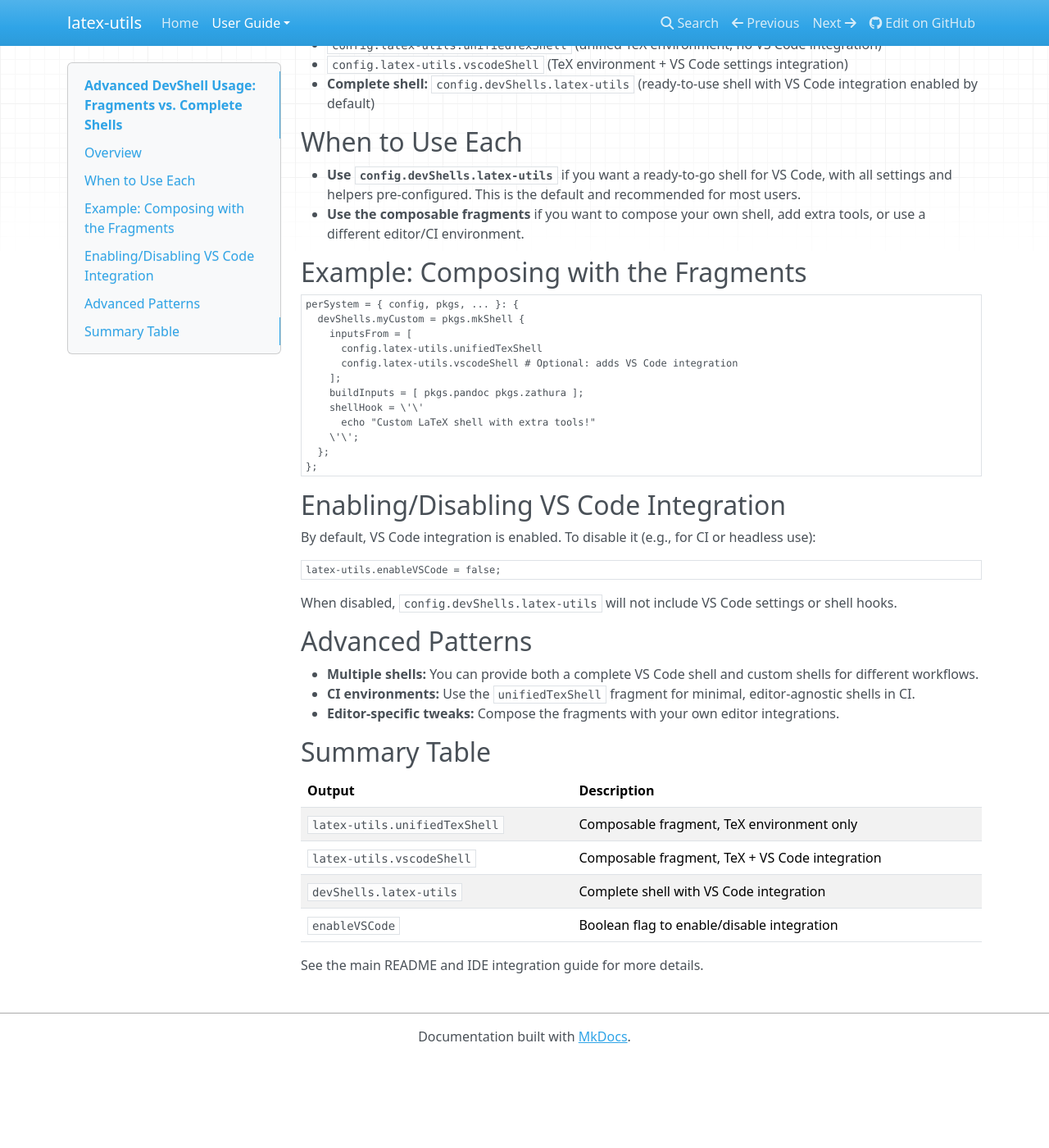
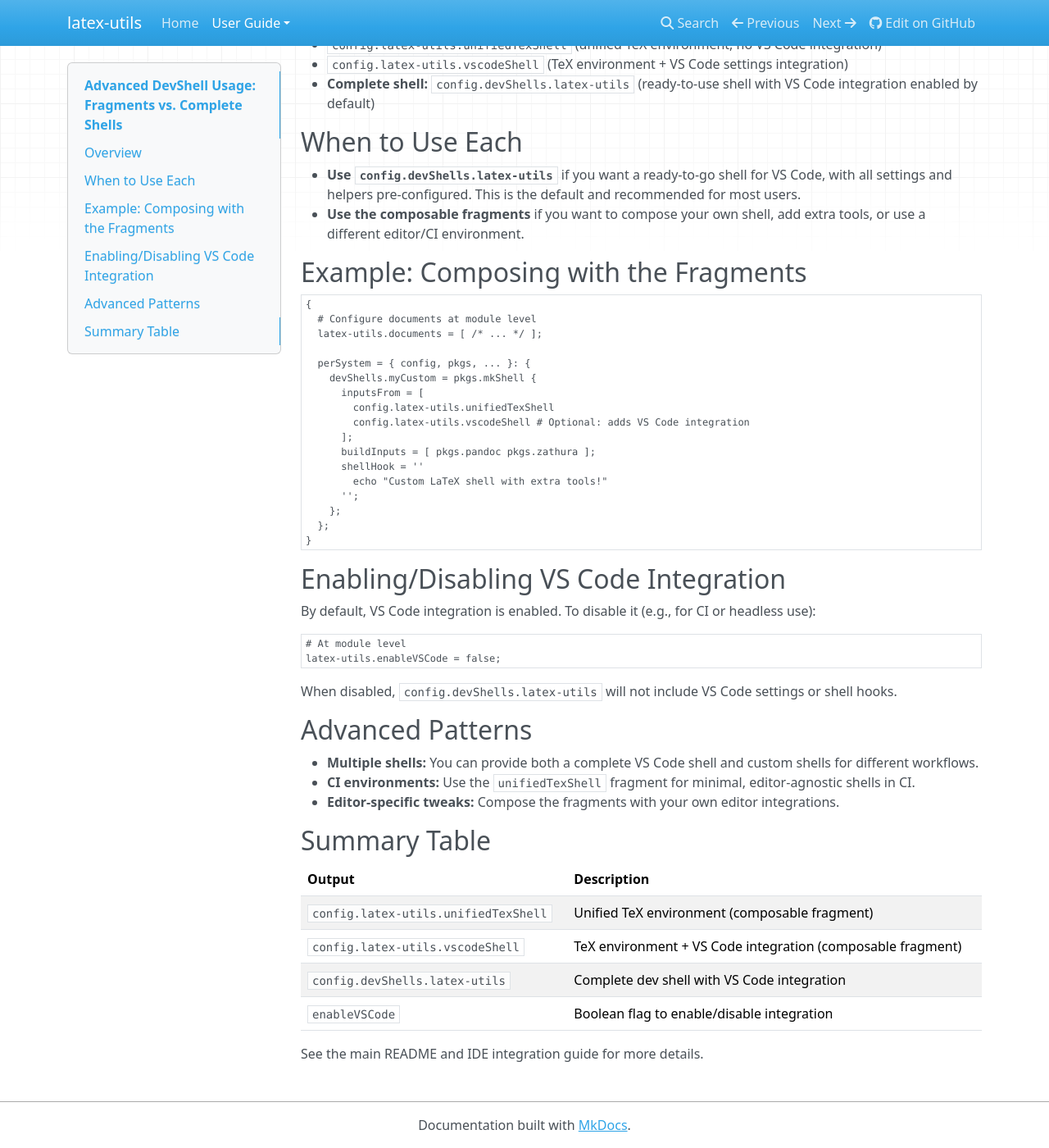
Before and after one commit to jmmaloney4/latex-utils, an MkDocs documentation site: the page built from docs/user/devshells.md, in a window 1280 px wide and 1400 px high, scrolled down 253 px. Shown: the whole window at 82% size. Built offline with MkDocs 1.6.1, drawn with Linux system fonts in a browser that asks for light colours; nearby versions of some CDN libraries; before the commit the page ends 1545 px from its top, so only the background shows below that.

Commit message:
fix(docs): correct latex-utils.documents path in examples

````diff
--- a/docs/user/devshells.md
+++ b/docs/user/devshells.md
@@ -17,18 +17,23 @@ latex-utils exposes two main ways to get a development shell:
 ## Example: Composing with the Fragments
 
 ```nix
-perSystem = { config, pkgs, ... }: {
-  devShells.myCustom = pkgs.mkShell {
-    inputsFrom = [
-      config.latex-utils.unifiedTexShell
-      config.latex-utils.vscodeShell # Optional: adds VS Code integration
-    ];
-    buildInputs = [ pkgs.pandoc pkgs.zathura ];
-    shellHook = \'\'
-      echo "Custom LaTeX shell with extra tools!"
-    \'\';
+{
+  # Configure documents at module level
+  latex-utils.documents = [ /* ... */ ];
+
+  perSystem = { config, pkgs, ... }: {
+    devShells.myCustom = pkgs.mkShell {
+      inputsFrom = [
+        config.latex-utils.unifiedTexShell
+        config.latex-utils.vscodeShell # Optional: adds VS Code integration
+      ];
+      buildInputs = [ pkgs.pandoc pkgs.zathura ];
+      shellHook = ''
+        echo "Custom LaTeX shell with extra tools!"
+      '';
+    };
   };
-};
+}
 ```
 
 ## Enabling/Disabling VS Code Integration
@@ -36,6 +41,7 @@ perSystem = { config, pkgs, ... }: {
 By default, VS Code integration is enabled. To disable it (e.g., for CI or headless use):
 
 ```nix
+# At module level
 latex-utils.enableVSCode = false;
 ```
 
@@ -51,9 +57,9 @@ When disabled, `config.devShells.latex-utils` will not include VS Code settings
 
 | Output                        | Description                                 |
 |-------------------------------|---------------------------------------------|
-| `latex-utils.unifiedTexShell` | Composable fragment, TeX environment only |
-| `latex-utils.vscodeShell`     | Composable fragment, TeX + VS Code integration |
-| `devShells.latex-utils`       | Complete shell with VS Code integration         |
+| `config.latex-utils.unifiedTexShell` | Unified TeX environment (composable fragment) |
+| `config.latex-utils.vscodeShell`     | TeX environment + VS Code integration (composable fragment) |
+| `config.devShells.latex-utils`       | Complete dev shell with VS Code integration |
 | `enableVSCode`                | Boolean flag to enable/disable integration  |
 
 See the main README and IDE integration guide for more details.
````
Also changed, not shown: README.md (+131 -119 lines), docs/user/ide-integration.md (+3 -3 lines), 3 other files.
